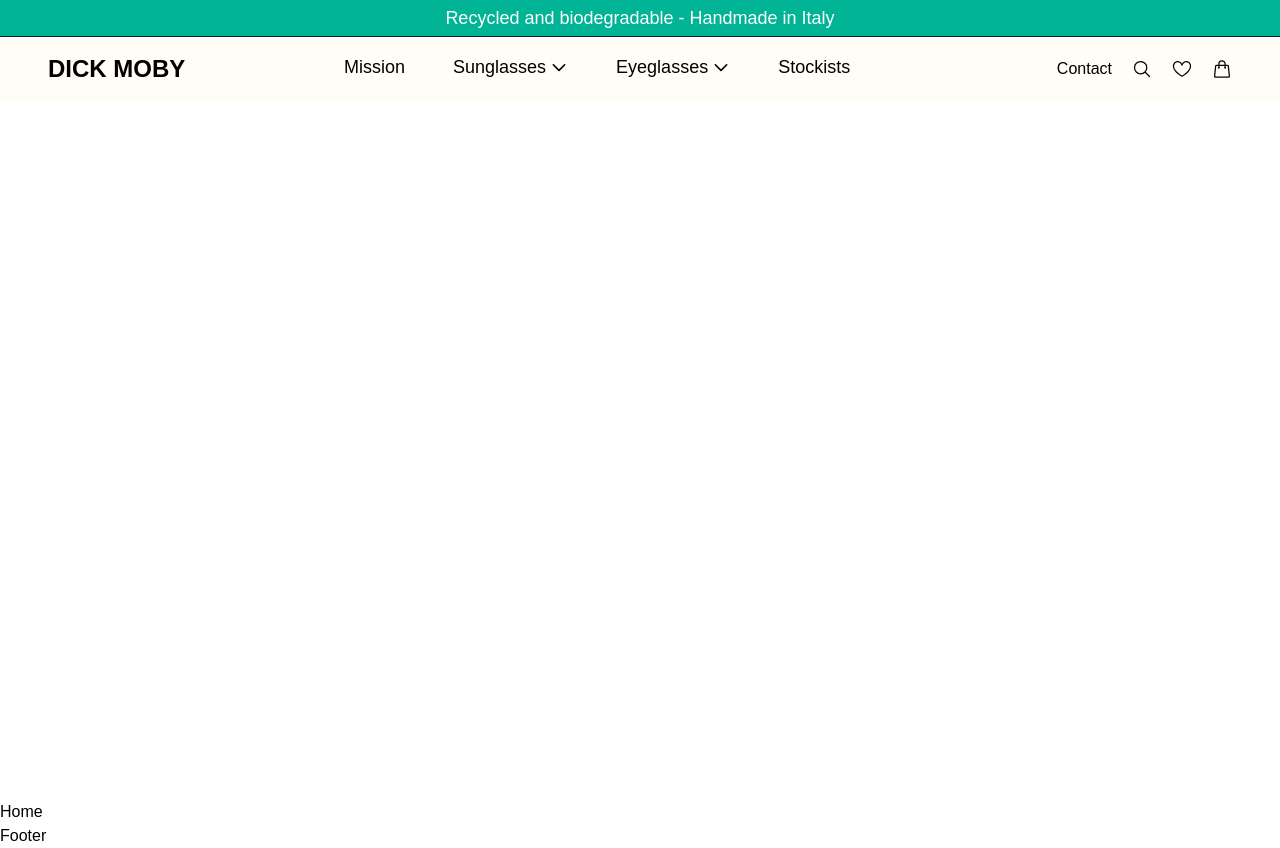
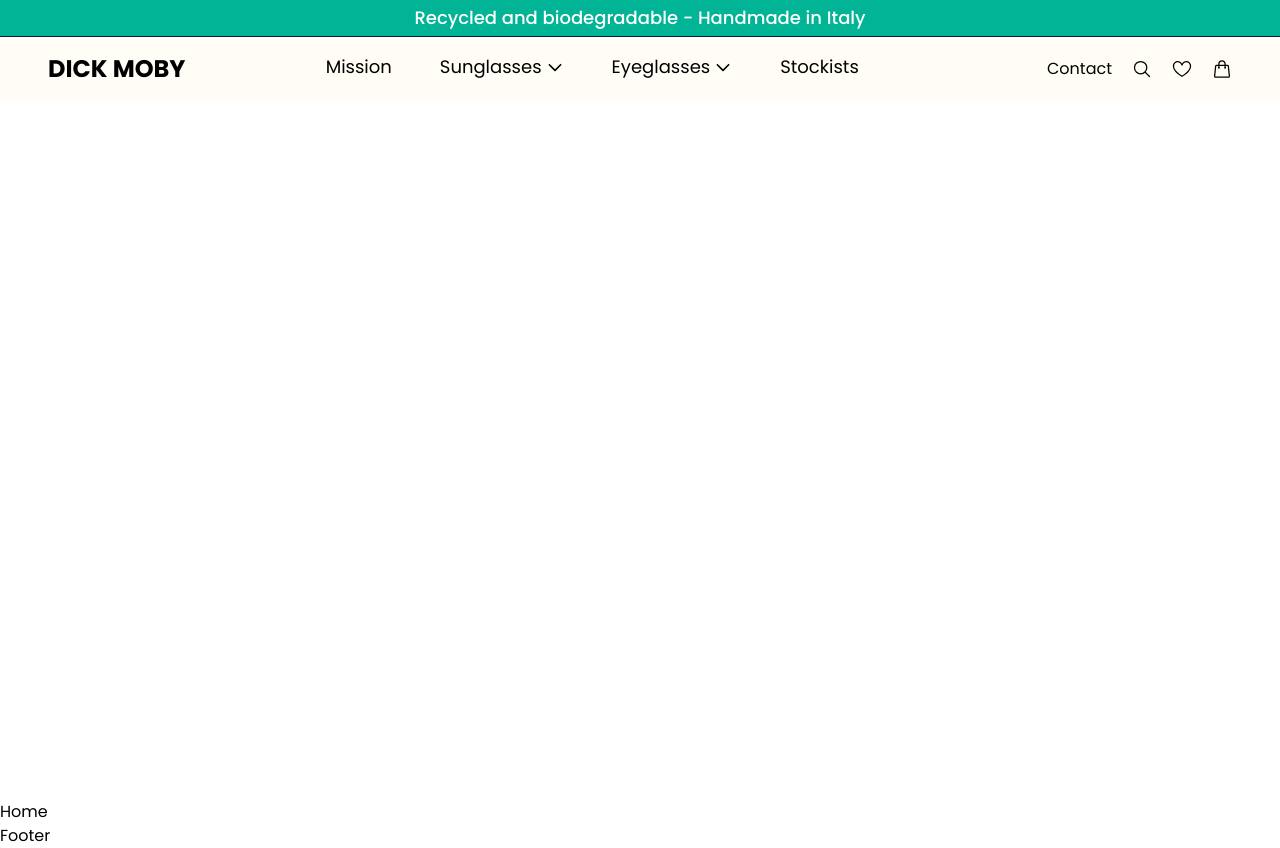
Before and after one commit to codayomide/glasses-ecommerce, a Next.js app: page / in a window 1280 px wide. Built offline with nearby package versions, Linux system fonts and the light colour scheme.

Commit message:
Fixed problem with google fonts

```diff
--- a/app/globals.css
+++ b/app/globals.css
@@ -1,8 +1,8 @@
+@import url('https://fonts.googleapis.com/css2?family=Poppins:ital,wght@0,100;0,200;0,300;0,400;0,500;0,600;0,700;0,800;0,900;1,100;1,200;1,300;1,400;1,500;1,600;1,700;1,800;1,900&display=swap');
+
 @tailwind base;
 @tailwind components;
 @tailwind utilities;
-
-@import url('https://fonts.googleapis.com/css2?family=Poppins:wght@400;500;600;700;800;900&display=swap');
 
 * {
   font-family: 'Poppins', sans-serif;
```
